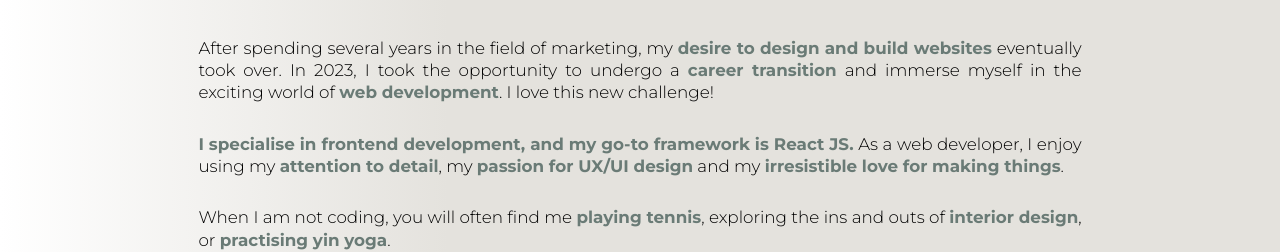
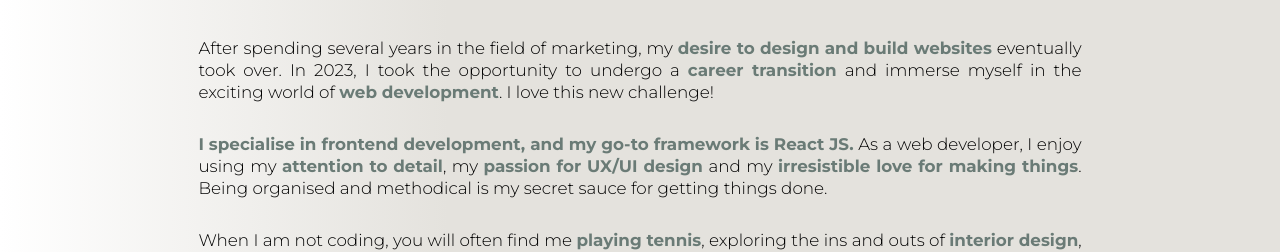
Before and after one commit to mgrajez/portfolio-website, a React (Vite) app: page / in a window 1280 px wide. Shown: the part 1020-1272 px from the top of the page. Built offline with nearby package versions, Linux system fonts and the light colour scheme; the HTML template or start-up script is replaced by a standard one.

Commit message:
Updated About section

```diff
--- a/src/components/About/About.jsx
+++ b/src/components/About/About.jsx
@@ -33,7 +33,8 @@ function About() {
             <span className="text-highlight">
               irresistible love for making things
             </span>
-            .
+            . Being organised and methodical is my secret sauce for getting
+            things done.
           </p>
           <p className="description-text">
             When I am not coding, you will often find me{" "}
```
